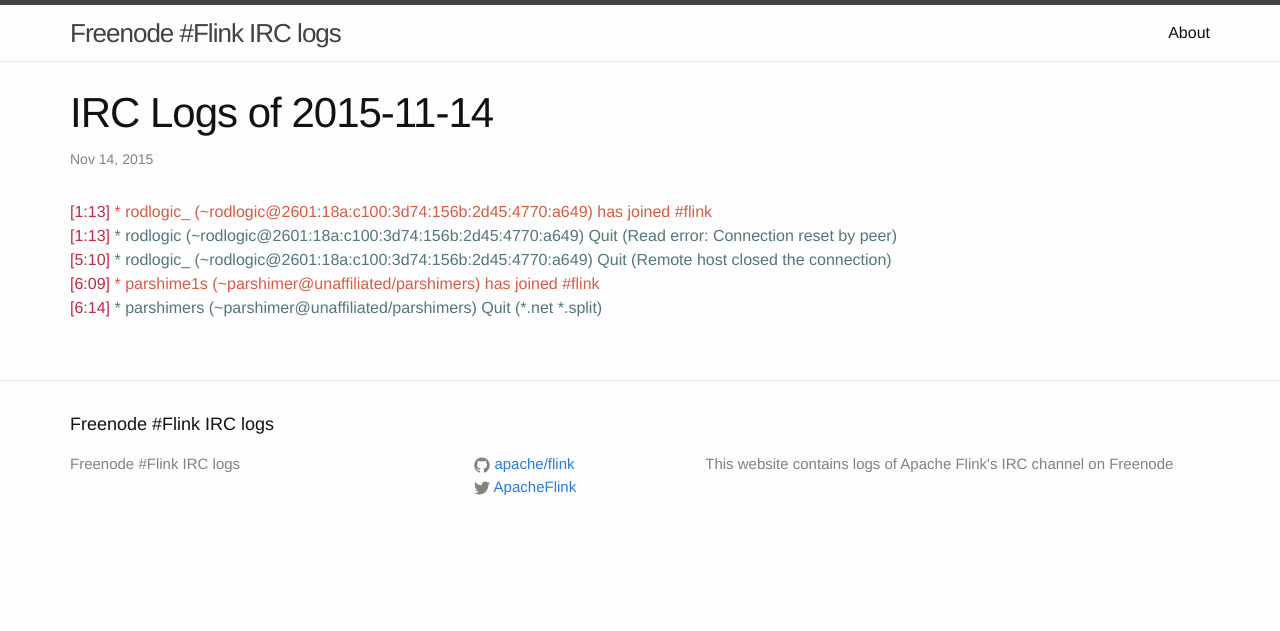
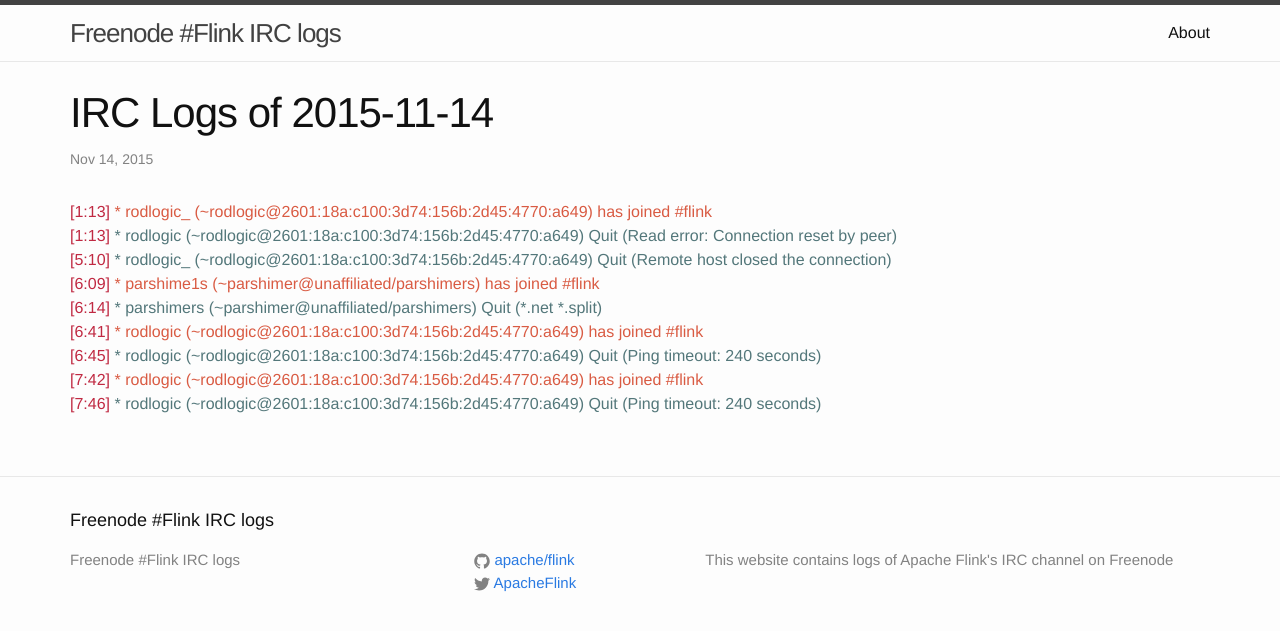
Before and after one commit to flink-irc-logs/flink-irc-logs.github.io, a Jekyll site: the page built from _posts/2015-11-14-logs.markdown, in a window 1280 px wide. Shown: the top 631 px of the page. Built offline with Jekyll 4.4.1, drawn with Linux system fonts in a browser that asks for light colours.

Commit message:
Update of the logs on Sat Nov 14 08:21:04 CET 2015

```diff
--- a/_posts/2015-11-14-logs.markdown
+++ b/_posts/2015-11-14-logs.markdown
@@ -9,3 +9,7 @@
 <span class="irc-date">[5:10]</span> <span class="irc-navy">* rodlogic_ (~rodlogic@2601:18a:c100:3d74:156b:2d45:4770:a649) Quit (Remote host closed the connection)</span><br />
 <span class="irc-date">[6:09]</span> <span class="irc-green">* parshime1s (~parshimer@unaffiliated/parshimers) has joined #flink</span><br />
 <span class="irc-date">[6:14]</span> <span class="irc-navy">* parshimers (~parshimer@unaffiliated/parshimers) Quit (*.net *.split)</span><br />
+<span class="irc-date">[6:41]</span> <span class="irc-green">* rodlogic (~rodlogic@2601:18a:c100:3d74:156b:2d45:4770:a649) has joined #flink</span><br />
+<span class="irc-date">[6:45]</span> <span class="irc-navy">* rodlogic (~rodlogic@2601:18a:c100:3d74:156b:2d45:4770:a649) Quit (Ping timeout: 240 seconds)</span><br />
+<span class="irc-date">[7:42]</span> <span class="irc-green">* rodlogic (~rodlogic@2601:18a:c100:3d74:156b:2d45:4770:a649) has joined #flink</span><br />
+<span class="irc-date">[7:46]</span> <span class="irc-navy">* rodlogic (~rodlogic@2601:18a:c100:3d74:156b:2d45:4770:a649) Quit (Ping timeout: 240 seconds)</span><br />
```
